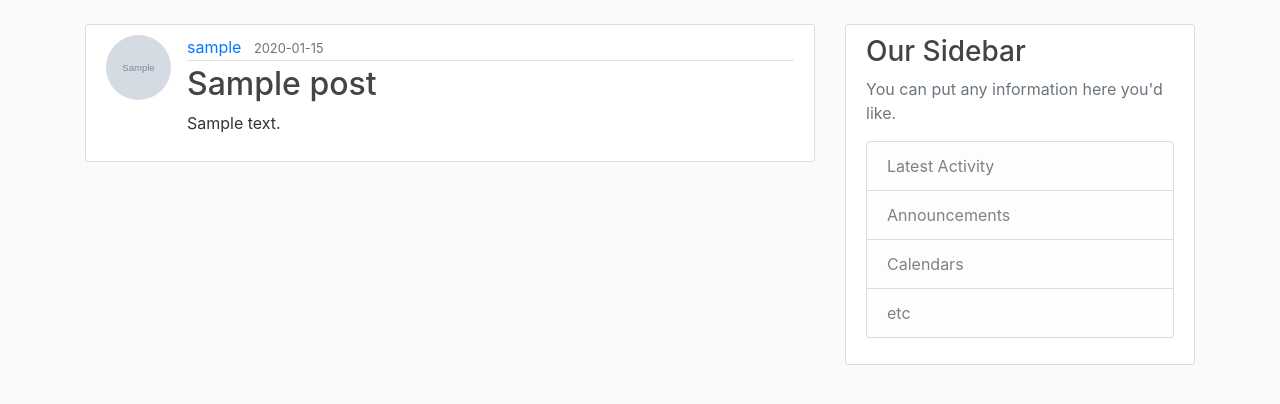
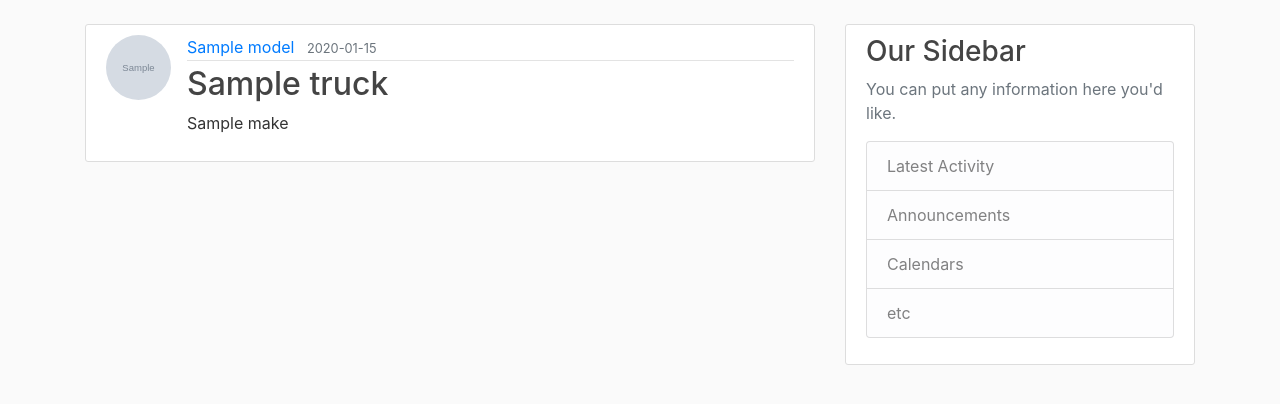
Before and after one commit to smacrito/cs-353-truck, a Flask app: template Truck_DB/flaskDemo/templates/home.html in a window 1280 px wide. Shown: the part 56-460 px from the top of the page. Run offline with Flask 2, Linux system fonts and the light colour scheme; the template is opened without the code that fills it: most values are stand-ins (such as "Sample title", 1, 10 or a date in 2020); grey boxes marked "Sample" are stand-in pictures; parts of the project's set-up code (start-up, migrations or seed data) failed here and were passed over; some libraries are stand-ins or nearby versions.

Commit message:
sammy's changes from changelist. changed create_post, assign_home (incomplete), and home.html.

```diff
--- a/Truck_DB/flaskDemo/templates/about.html
+++ b/Truck_DB/flaskDemo/templates/about.html
@@ -1,4 +1,5 @@
 {% extends "layout.html" %}
 {% block content %}
     <h1>About Page</h1>
+	<p> Our wonderful truck company will help you try and buy new trucks! </p>
 {% endblock content %}
--- a/Truck_DB/flaskDemo/templates/home.html
+++ b/Truck_DB/flaskDemo/templates/home.html
@@ -1,15 +1,15 @@
 {% extends "layout.html" %}
 {% block content %}
-    {% for post in posts %}
+    {% for truck in trucks %}
         <article class="media content-section">
-          <img class="rounded-circle article-img" src="{{ url_for('static', filename='profile_pics/' + post.author.image_file) }}">
+          <img class="rounded-circle article-img" src="{{ url_for('static', filename='INSERTFOLDER/' + truck.vehicle.FILENAME) }}">
           <div class="media-body">
             <div class="article-metadata">
-              <a class="mr-2" href="#">{{ post.author.username }}</a>
-              <small class="text-muted">{{ post.date_posted.strftime('%Y-%m-%d') }}</small>
+              <a class="mr-2" href="#">{{ truck.vehicle.model }}</a>
+              <small class="text-muted">{{ truck.date_posted.strftime('%Y-%m-%d') }}</small>
             </div>
-            <h2><a class="article-title" href="{{ url_for('post', post_id=post.id) }}">{{ post.title }}</a></h2>
-            <p class="article-content">{{ post.content }}</p>
+            <h2><a class="article-title" href="{{ url_for('truck', truck_id=truck.VehicleID) }}">{{ truck.title }}</a></h2>
+            <p class="article-content">{{ truck.make }}</p>
           </div>
         </article>
     {% endfor %}
--- a/Truck_DB/flaskDemo/templates/post.html
+++ b/Truck_DB/flaskDemo/templates/post.html
@@ -1,11 +1,11 @@
 {% extends "layout.html" %}
 {% block content %}
   <article class="media content-section">
-    <img class="rounded-circle article-img" src="{{ url_for('static', filename='profile_pics/' + post.author.image_file) }}">
+    <img class="rounded-circle article-img" src="{{ url_for('static', filename='FILEFOLDER/' + truck.vehicle.FILENAME) }}">
     <div class="media-body">
       <div class="article-metadata">
-        <a class="mr-2" href="#">{{ post.author.username }}</a>
-        <small class="text-muted">{{ post.date_posted.strftime('%Y-%m-%d') }}</small>
+        <a class="mr-2" href="#">{{ truck.vehicle.make }}</a>
+        <small class="text-muted">{{ truck.date_posted.strftime('%Y-%m-%d') }}</small>
         {% if post.author == current_user %}
           <div>
             <a class="btn btn-secondary btn-sm mt-1 mb-1" href="{{ url_for('update_post', post_id=post.id) }}">Update</a>
```
Also changed, not shown: Truck_DB/flaskDemo/templates/create_post.html (+7 -7 lines).
